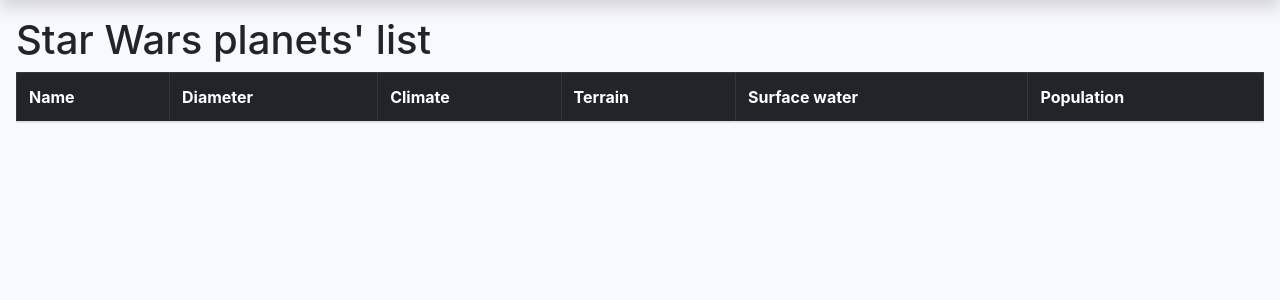
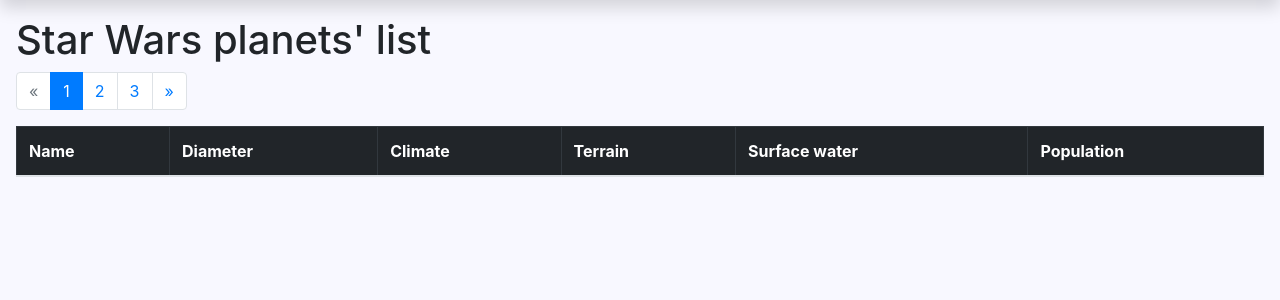
Before and after one commit to PiotrMludzik/api-wars, a Flask app: page / in a window 1280 px wide. Shown: the part 56-356 px from the top of the page. Run offline with Flask 2, Linux system fonts and the light colour scheme; data that the repository does not hold is empty; some libraries are stand-ins or nearby versions.

Commit message:
chore: show pagination bar

```diff
--- a/templates/base.html
+++ b/templates/base.html
@@ -43,6 +43,16 @@
     <div id="contents">
         <!-- Header page -->
         <h1>{{ self.page_title() }}</h1>
+        <!-- Pagination bar -->
+        <nav>
+            <ul class="pagination">
+                <li class="page-item disabled"><a class="page-link" href="#">&laquo;</a></li>
+                <li class="page-item active"><a class="page-link" href="#">1</a></li>
+                <li class="page-item"><a class="page-link" href="#">2</a></li>
+                <li class="page-item"><a class="page-link" href="#">3</a></li>
+                <li class="page-item"><a class="page-link" href="#">&raquo;</a></li>
+            </ul>
+        </nav>
         <!-- Contents -->
         {% block contents %}{% endblock %}
     </div>
```
